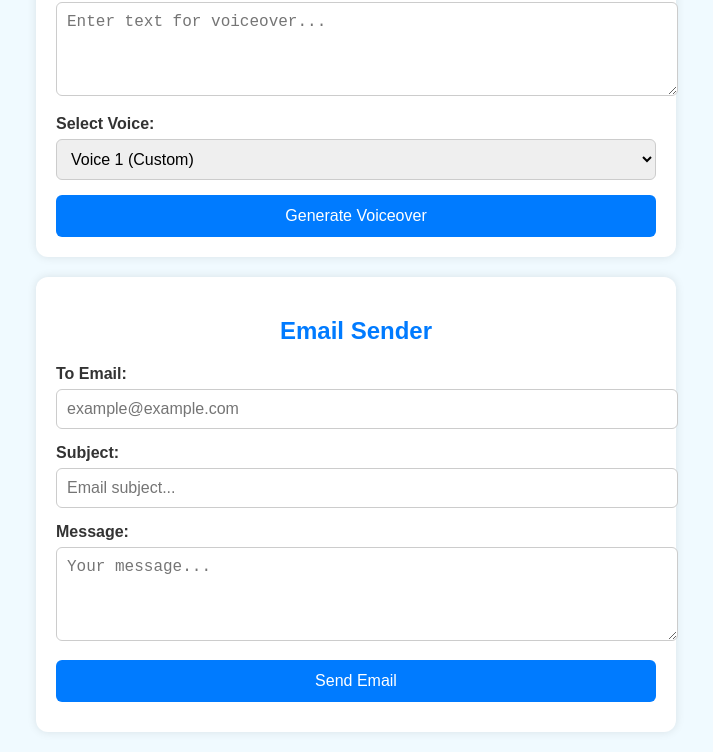
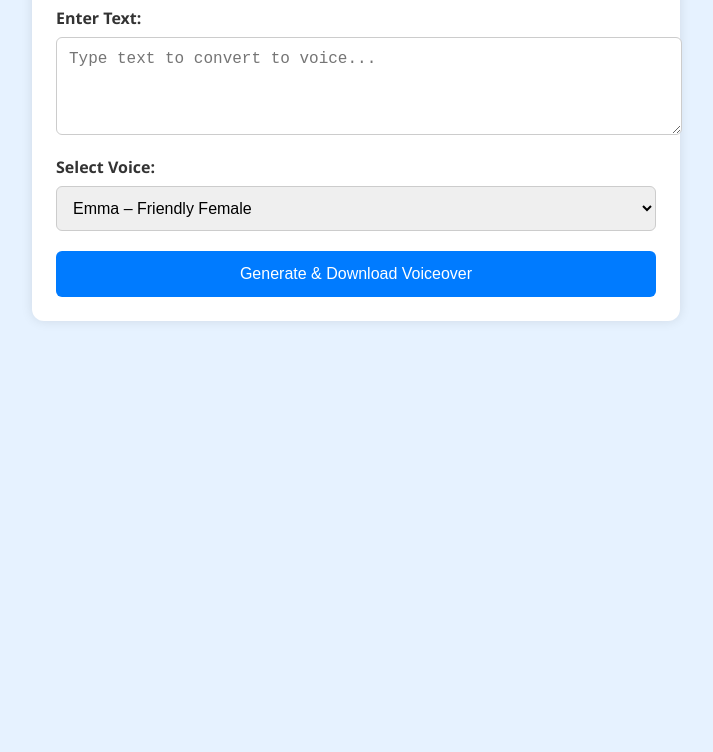
Before and after one commit to mark9joe/toolsweb, a website: page ai-voiceover-generator.html in a window 1280 px wide. Shown: the part 130-882 px from the top of the page, without its empty margins (284-997 px from the left). After the commit the page ends 800 px from the top, so only its background shows below. Drawn offline with Linux system fonts and the light colour scheme.

Commit message:
Update ai-voiceover-generator.html

```diff
--- a/ai-voiceover-generator.html
+++ b/ai-voiceover-generator.html
@@ -3,60 +3,70 @@
 <head>
   <meta charset="UTF-8" />
   <meta name="viewport" content="width=device-width, initial-scale=1.0"/>
-  <title>AI Voice & Email Tool</title>
+  <title>AI Voiceover Generator</title>
   <style>
     body {
+      background: #e6f2ff;
+      font-family: 'Segoe UI', sans-serif;
       margin: 0;
-      background: #f0faff;
-      font-family: Arial, sans-serif;
-      color: #333;
+      padding: 0;
     }
     .container {
       max-width: 600px;
-      margin: 20px auto;
-      background: white;
-      padding: 20px;
+      margin: 40px auto;
+      background: #ffffff;
+      padding: 24px;
       border-radius: 12px;
-      box-shadow: 0 0 10px rgba(0,0,0,0.1);
+      box-shadow: 0 0 12px rgba(0,0,0,0.1);
     }
     h2 {
+      text-align: center;
       color: #007bff;
-      text-align: center;
     }
     label {
-      font-weight: 600;
-      margin-top: 15px;
+      font-weight: bold;
       display: block;
+      margin-top: 16px;
+      color: #333;
     }
-    textarea, input, select {
+    textarea, select, input {
       width: 100%;
-      padding: 10px;
-      margin-top: 6px;
+      padding: 12px;
+      margin-top: 8px;
       border: 1px solid #ccc;
       border-radius: 6px;
       font-size: 16px;
     }
     button {
-      background: #007bff;
-      color: white;
+      width: 100%;
+      padding: 14px;
+      margin-top: 20px;
+      background-color: #007bff;
+      color: #ffffff;
       border: none;
-      padding: 12px;
+      border-radius: 6px;
       font-size: 16px;
-      border-radius: 6px;
       cursor: pointer;
-      margin-top: 15px;
+    }
+    button:hover {
+      background-color: #0056b3;
+    }
+    audio {
+      margin-top: 20px;
       width: 100%;
     }
-    button:hover {
-      background: #0056b3;
+    a.download-link {
+      display: block;
+      text-align: center;
+      margin-top: 10px;
+      color: #007bff;
+      text-decoration: underline;
     }
-    audio {
-      margin-top: 10px;
-      width: 100%;
+    @media screen and (max-width: 600px) {
+      .container {
+        margin: 20px;
+        padding: 16px;
       }
-    .result {
-      margin-top: 10px;
-      text-align: center;
     }
   </style>
 </head>
@@ -64,73 +74,59 @@
 
   <div class="container">
     <h2>AI Voiceover Generator</h2>
-    <label for="voiceText">Text to Convert:</label>
-    <textarea id="voiceText" rows="4" placeholder="Enter text for voiceover..."></textarea>
+
+    <label for="voiceText">Enter Text:</label>
+    <textarea id="voiceText" rows="4" placeholder="Type text to convert to voice..."></textarea>
 
     <label for="voiceSelect">Select Voice:</label>
     <select id="voiceSelect">
-      <option value="voice1">Voice 1 (Custom)</option>
-      <option value="voice2">Voice 2</option>
+      <option value="emma">Emma – Friendly Female</option>
+      <option value="liam">Liam – Deep Male</option>
+      <option value="sophia">Sophia – Calm Narrator</option>
+      <option value="jack">Jack – Energetic Presenter</option>
+      <option value="custom1">Custom AI Voice 1</option>
     </select>
 
-    <button onclick="generateVoice()">Generate Voiceover</button>
+    <button onclick="generateVoice()">Generate & Download Voiceover</button>
 
     <audio id="audio" controls style="display: none;"></audio>
-    <a id="downloadLink" download="voice.mp3" style="display: none;">Download Voiceover</a>
-  </div>
-
-  <div class="container">
-    <h2>Email Sender</h2>
-    <label for="toEmail">To Email:</label>
-    <input type="email" id="toEmail" placeholder="example@example.com" required />
-
-    <label for="subject">Subject:</label>
-    <input type="text" id="subject" placeholder="Email subject..." />
-
-    <label for="emailMessage">Message:</label>
-    <textarea id="emailMessage" rows="4" placeholder="Your message..."></textarea>
-
-    <button onclick="sendEmail()">Send Email</button>
-    <div id="emailStatus" class="result"></div>
+    <a id="downloadLink" class="download-link" download="voiceover.mp3" style="display: none;">Download Voiceover</a>
   </div>
 
   <script>
     async function generateVoice() {
-      const text = document.getElementById('voiceText').value;
+      const text = document.getElementById('voiceText').value.trim();
       const voice = document.getElementById('voiceSelect').value;
+      const audioElement = document.getElementById('audio');
+      const downloadLink = document.getElementById('downloadLink');
 
+      if (!text) {
+        alert("Please enter some text.");
+        return;
+      }
+
+      try {
         const res = await fetch('/api/voice', {
           method: 'POST',
           headers: { 'Content-Type': 'application/json' },
           body: JSON.stringify({ text, voice })
         });
 
+        if (!res.ok) throw new Error('Failed to generate voice.');
+
         const blob = await res.blob();
         const url = URL.createObjectURL(blob);
 
-      const audio = document.getElementById('audio');
-      audio.src = url;
-      audio.style.display = 'block';
+        audioElement.src = url;
+        audioElement.style.display = 'block';
 
-      const link = document.getElementById('downloadLink');
-      link.href = url;
-      link.style.display = 'block';
+        downloadLink.href = url;
+        downloadLink.style.display = 'block';
+
+      } catch (err) {
+        alert('Error generating voiceover. Please try again.');
+        console.error(err);
       }
-
-    async function sendEmail() {
-      const email = document.getElementById('toEmail').value;
-      const subject = document.getElementById('subject').value;
-      const message = document.getElementById('emailMessage').value;
-      const resultBox = document.getElementById('emailStatus');
-
-      const res = await fetch('/api/send-email', {
-        method: 'POST',
-        headers: { 'Content-Type': 'application/json' },
-        body: JSON.stringify({ to: email, subject, message })
-      });
-
-      const result = await res.json();
-      resultBox.innerText = result.success ? "Email sent successfully!" : "Failed to send email.";
     }
   </script>
 
```
Lines whose indentation alone changed are shown as unchanged.
